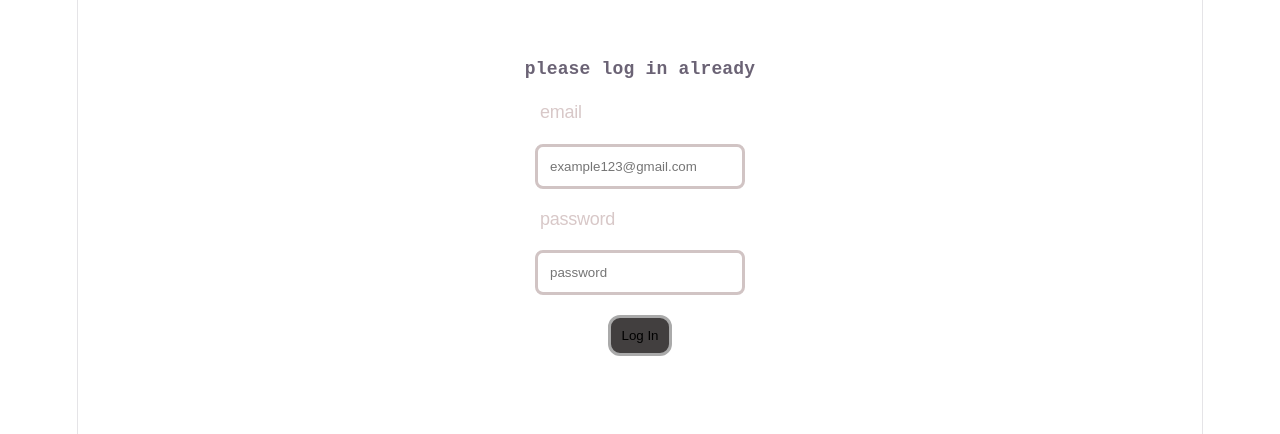
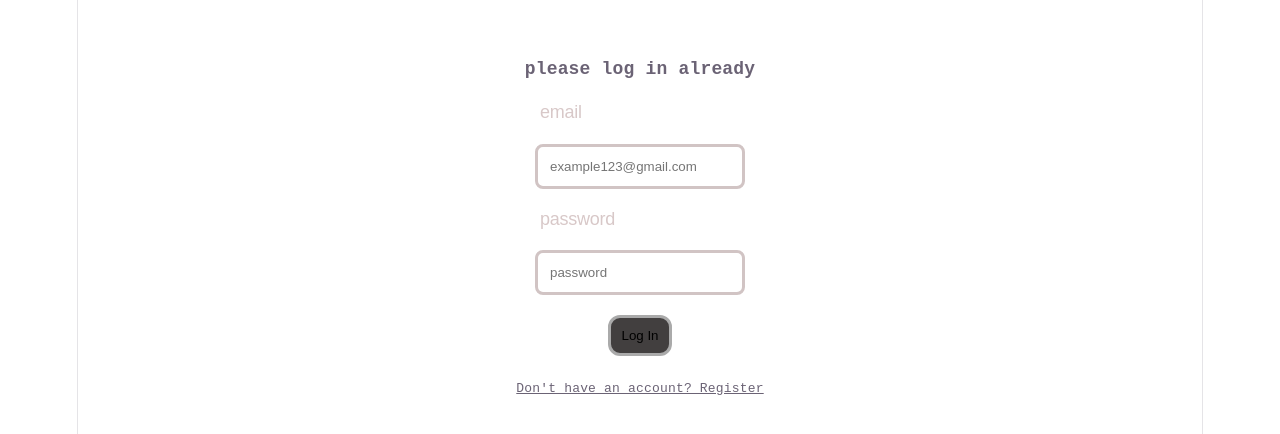
Before and after one commit to TheZohar11/final_todo_app, a React (Vite) app in the folder todoReact/: page /Login in a window 1280 px wide. Shown: the top 434 px of the page. Built offline with nearby package versions, Linux system fonts and the light colour scheme.

Commit message:
docs mostly

```diff
--- a/todoReact/src/components/TaskItem/TaskItem.jsx
+++ b/todoReact/src/components/TaskItem/TaskItem.jsx
@@ -4,12 +4,12 @@ import { MdDone } from "react-icons/md";
 import { MdDoneAll } from "react-icons/md";
 import "./TaskItem.css";
 
-export default function TaskItem({ task, onDelete }) {
+export default function TaskItem({ task, onDelete, onUpdate }) {
   return (
     <li className="task-item">
       <span>{task}</span>
       <div className="task-icons">
-        <MdDone />
+        <MdDone onClick={onUpdate} />
         <FaDeleteLeft className="delete-icon" onClick={onDelete} />
       </div>
     </li>
--- a/todoReact/src/pages/Login/Login.css
+++ b/todoReact/src/pages/Login/Login.css
@@ -11,3 +11,11 @@
   font-weight: bold;
   font-size: large;
 }
+.register-link {
+  font-family: "Courier New", Courier, monospace;
+  font-size: small;
+  color: inherit;
+}
+.register-link:hover {
+  font-weight: bold;
+}
--- a/todoReact/src/pages/Login/Login.jsx
+++ b/todoReact/src/pages/Login/Login.jsx
@@ -1,5 +1,5 @@
 import { useState } from "react";
-import { useNavigate } from "react-router-dom";
+import { useNavigate, Link } from "react-router-dom";
 import Input from "../../components/Input/Input";
 import TextLarge from "../../components/TextLarge/TextLarge";
 import "./Login.css";
@@ -19,6 +19,7 @@ export default function Login() {
   }
   async function handleOnClick(e) {
     try {
+      setError("");
       const response = await fetch("http://localhost:5000/users/login", {
         method: "POST",
         headers: { "Content-Type": "application/json" },
@@ -54,6 +55,9 @@ export default function Login() {
       />
       <Button onClick={handleOnClick} text="Log In" />
       {error && <p>{error}</p>}
+      <Link className="register-link" to="/Register">
+        Don't have an account? Register
+      </Link>
     </div>
   );
 }
```
Also changed, not shown: 1 other file (tests, documents, lock files or other folders).
